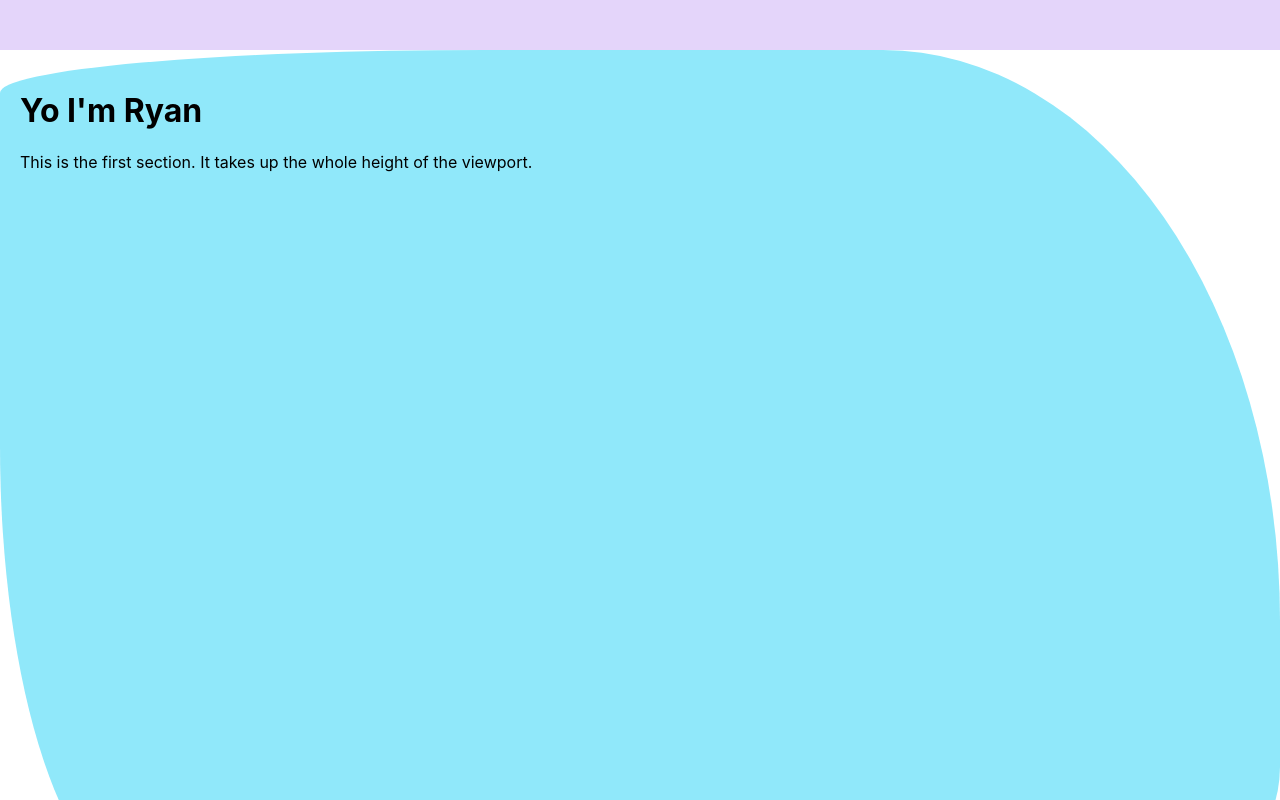
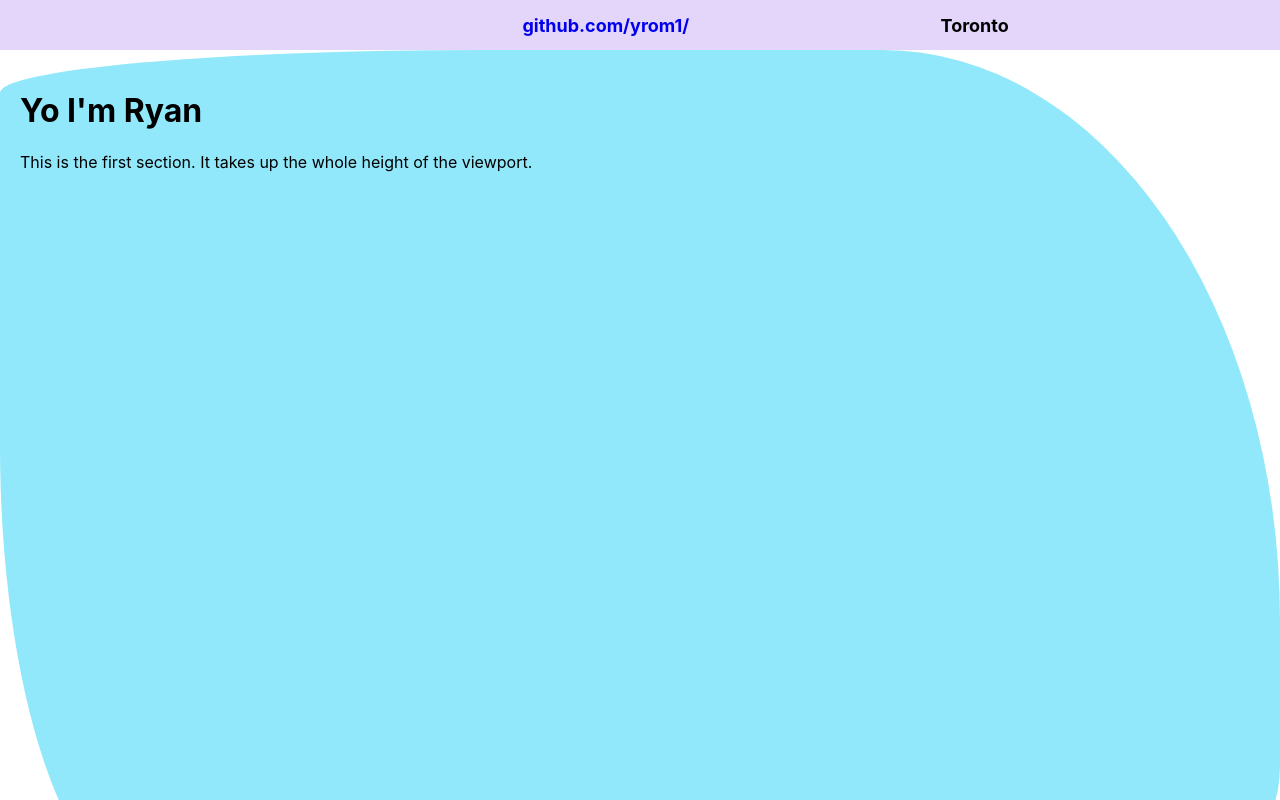
Before and after one commit to yrom1/react-colorful, a React (Create React App) app in the folder colorful/: page / in a window 1280 px wide. Shown: the top 800 px of the page. Built offline with nearby package versions, Linux system fonts and the light colour scheme.

Commit message:
okayish headerbar

```diff
--- a/colorful/src/App.js
+++ b/colorful/src/App.js
@@ -92,7 +92,16 @@ function App() {
 
   function HeaderBar({ color }) {
     return (
-      <div style={{ backgroundColor: color, height: '50px' }}>
+      <div style={{ margin: '0', backgroundColor: color, fontSize: 'large', height: '50px', display: 'flex', alignItems: 'center', justifyContent: 'space-between', padding: '0 20px' }}>
+        <p></p>
+        <p></p>
+        <p>
+          <a href="https://www.github.com/yrom1" style={{ textDecoration: 'none' }}><b>github.com/yrom1/</b></a>
+        </p>
+        <p >
+          <b>Toronto</b>
+        </p>
+        <p></p>
       </div>
     );
   }
```
